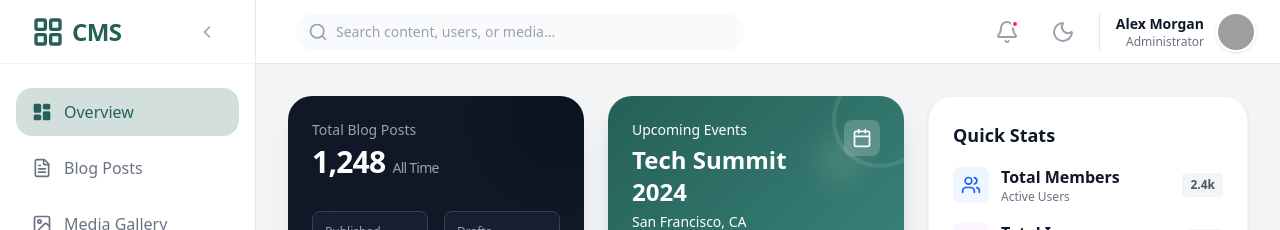
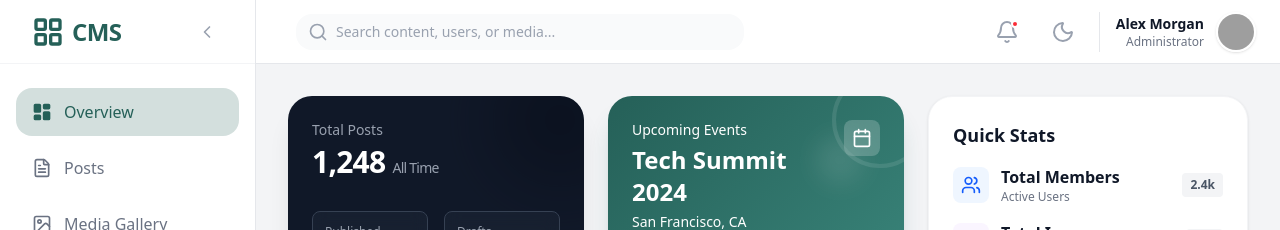
Before and after one commit to dominicnaatey/custom_cm_dashboard, a Next.js app: page / in a window 1280 px wide. Shown: the top 230 px of the page. Built offline with nearby package versions, Linux system fonts and the light colour scheme; grey boxes are pictures that could not be loaded.

Commit message:
rename "Blog Posts" to "Posts" for consistency

```diff
--- a/components/Sidebar.tsx
+++ b/components/Sidebar.tsx
@@ -27,7 +27,7 @@ export const Sidebar: React.FC<SidebarProps> = ({ isOpen, onClose, isCollapsed,
 
   const navItems = [
     { icon: LayoutDashboard, label: 'Overview', href: '/' },
-    { icon: FileText, label: 'Blog Posts', href: '/blog' },
+    { icon: FileText, label: 'Posts', href: '/blog' },
     { icon: ImageIcon, label: 'Media Gallery', href: '#' },
     { icon: Calendar, label: 'Upcoming Events', href: '#' },
     { icon: Users, label: 'Members & Users', href: '#' },
--- a/components/TopCards.tsx
+++ b/components/TopCards.tsx
@@ -4,11 +4,11 @@ import { Calendar } from 'lucide-react';
 export const TopCards: React.FC = () => {
   return (
     <div className="grid grid-cols-1 md:grid-cols-2 gap-6">
-      {/* Total Blog Posts Card */}
+      {/* Total Posts Card */}
       <div className="bg-gray-900 dark:bg-black rounded-2xl p-6 text-white shadow-xl relative overflow-hidden flex flex-col justify-between min-h-[200px]">
         <div className="absolute top-0 right-0 w-32 h-32 bg-gray-800 rounded-full mix-blend-overlay filter blur-2xl opacity-50 transform translate-x-10 -translate-y-10 pointer-events-none"></div>
         <div>
-          <h3 className="text-gray-400 text-sm font-medium mb-1">Total Blog Posts</h3>
+          <h3 className="text-gray-400 text-sm font-medium mb-1">Total Posts</h3>
           <div className="text-3xl font-bold tracking-tight">
             1,248 <span className="text-sm font-normal text-gray-400">All Time</span>
           </div>
--- a/components/blog/BlogPostsTable.tsx
+++ b/components/blog/BlogPostsTable.tsx
@@ -11,7 +11,7 @@ export default function BlogPostsTable() {
       <div className="flex flex-col sm:flex-row sm:items-center justify-between gap-4 mb-8">
         <div>
           <h1 className="text-2xl font-bold text-gray-900 dark:text-white">
-            Blog Posts
+            Posts
           </h1>
           <p className="text-sm text-gray-500 dark:text-gray-400 mt-1">
             Manage and publish your blog content.
--- a/components/blog/EditPost.tsx
+++ b/components/blog/EditPost.tsx
@@ -60,7 +60,7 @@ export function EditPost() {
           <div className="flex items-center gap-2 text-sm text-gray-500 mb-4">
             <span className="hover:text-primary cursor-pointer transition-colors">Dashboard</span>
             <ChevronRight className="w-3.5 h-3.5" />
-            <span className="hover:text-primary cursor-pointer transition-colors">Blog Posts</span>
+            <span className="hover:text-primary cursor-pointer transition-colors">Posts</span>
             <ChevronRight className="w-3.5 h-3.5" />
             <span className="text-gray-900 dark:text-white font-medium">Edit Post</span>
           </div>
```
